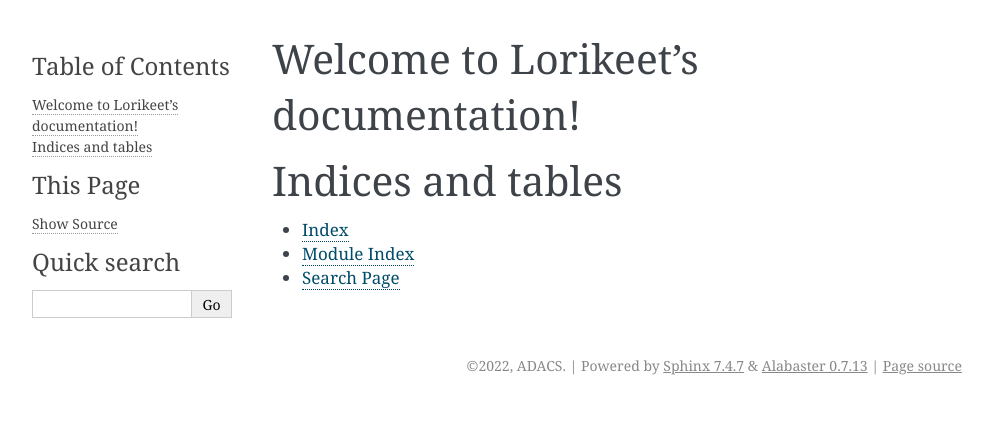
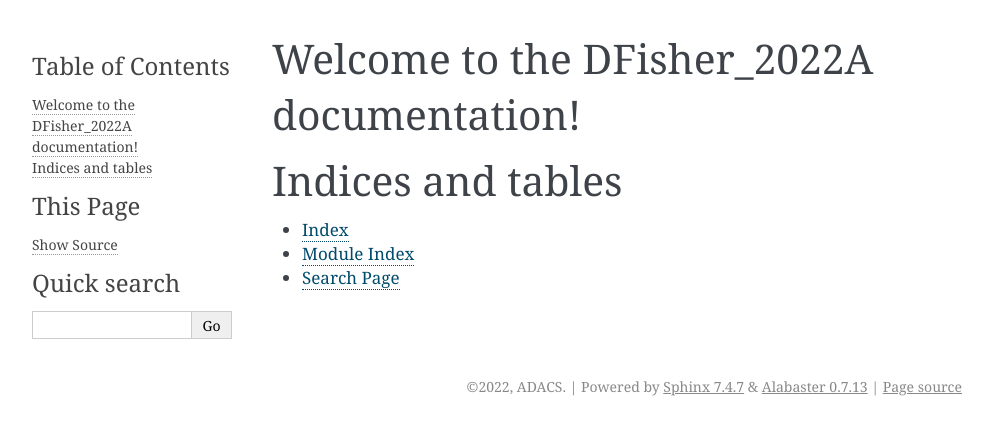
Before and after one commit to ADACS-Australia/dfisher_2022a, a Sphinx documentation site: the page built from docs/index.rst, in a window 1280 px wide. Shown: the top 435 px of the page, without its empty margins (148-1141 px from the left). Built offline with Sphinx 7.4.7, drawn with Linux system fonts in a browser that asks for light colours.

Commit message:
Remove a couple of project name mistakes in docs.

```diff
--- a/docs/index.rst
+++ b/docs/index.rst
@@ -1,10 +1,10 @@
-.. Lorikeet documentation master file, created by
+.. DFisher_2022A documentation master file, created by
    sphinx-quickstart on Tue Mar  8 16:12:00 2022.
    You can adapt this file completely to your liking, but it should at least
    contain the root `toctree` directive.
 
-Welcome to Lorikeet's documentation!
-====================================
+Welcome to the DFisher_2022A documentation!
+===========================================
 
 .. toctree::
    :maxdepth: 2
```
